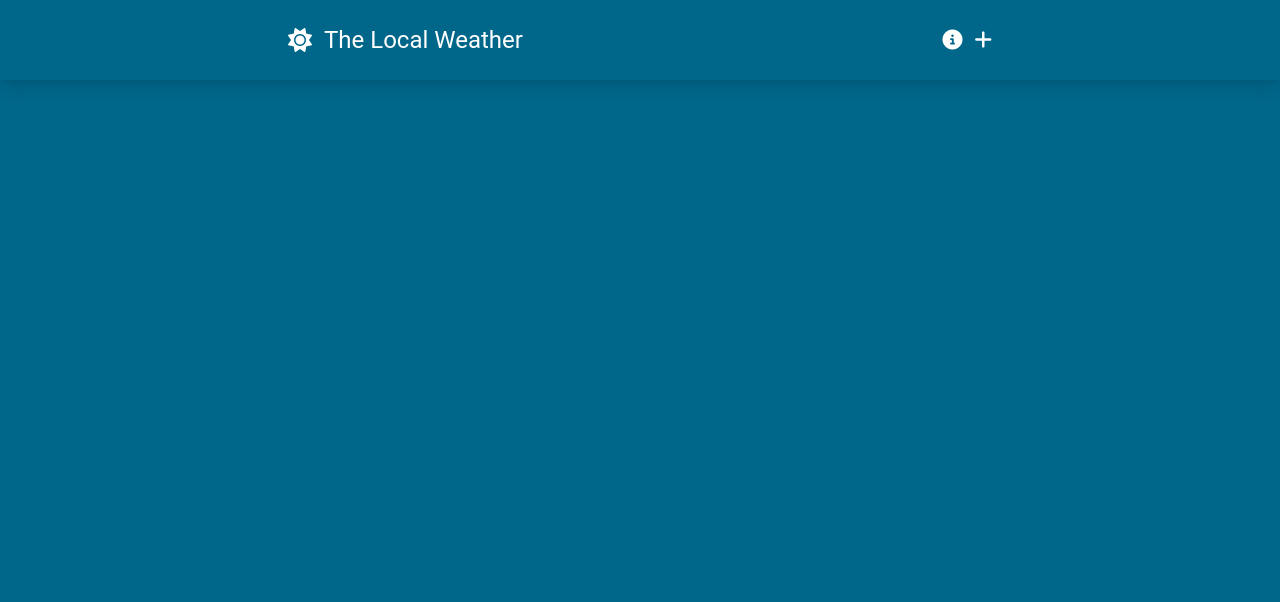
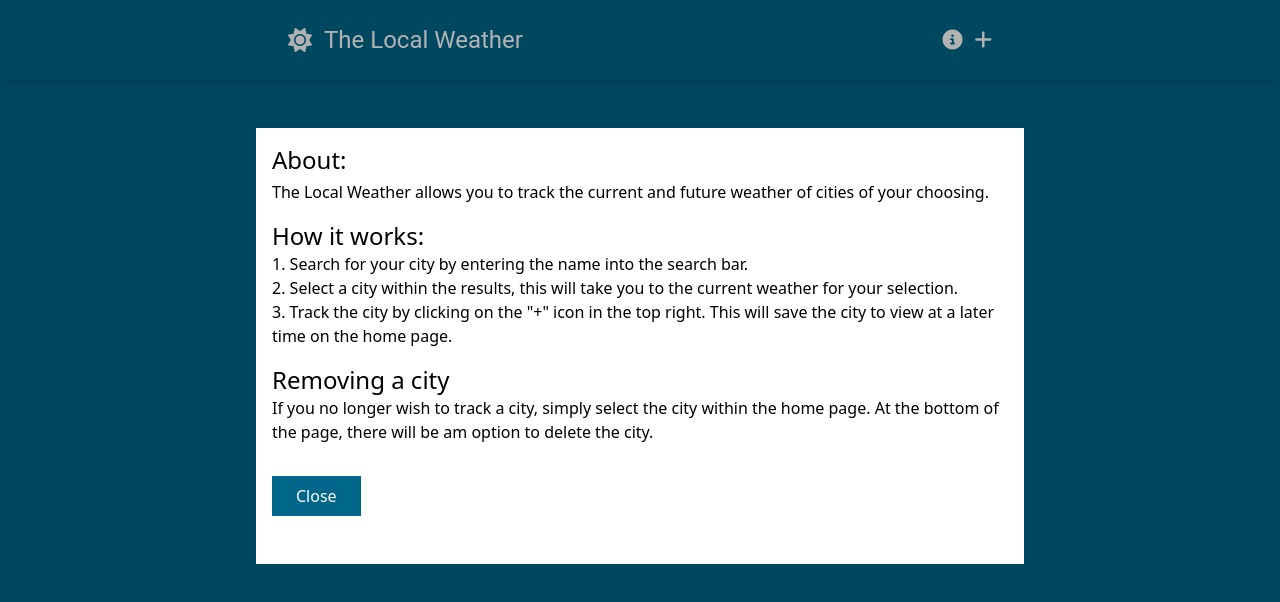
Before and after one commit to nickhuynhq/weather-vue, a Vue app: page / in a window 1280 px wide. Both pictures are taken after a click on the icon 952 px from the left and 40 px from the top of the page. Shown: the top 602 px of the page. Built offline with nearby package versions, Linux system fonts and the light colour scheme.

Commit message:
Complete information modal component

```diff
--- a/src/App.vue
+++ b/src/App.vue
@@ -9,3 +9,7 @@
   import {RouterView} from 'vue-router'
   import SiteNavigation from './components/SiteNavigation.vue'
 </script>
+
+<style lang="scss" scoped>
+
+</style>
--- /dev/null
+++ b/src/components/BaseModal.vue
@@ -0,0 +1,68 @@
+<template>
+    <!-- Use Teleport to place it at the top of your Body tag,
+        to avoid styling issues as your application grows -->
+  <Teleport to="body">
+    <Transition name="modal-outer">
+      <div
+        v-show="modalActive"
+        class="absolute w-full bg-black bg-opacity-30 h-screen top-0 left-0 flex justify-center px-8"
+      >
+        <Transition name="modal-inner">
+          <div
+            v-if="modalActive"
+            class="p-4 bg-white self-start mt-32 max-w-screen-md"
+          >
+            <slot />
+            <button
+              class="text-white my-8 bg-weather-primary py-2 px-6"
+              @click="$emit('close-modal')"
+            >
+              Close
+            </button>
+          </div>
+        </Transition>
+      </div>
+    </Transition>
+  </Teleport>
+</template>
+
+<script setup>
+defineEmits(["close-modal"]);
+defineProps({
+  modalActive: {
+    type: Boolean,
+    default: false,
+  },
+});
+</script>
+
+<style scoped>
+/* Control the duration of Outer modal entering and leaving transition */
+.modal-outer-enter-active,
+.modal-outer-leave-active {
+  transition: opacity 0.3s cubic-bezier(0.52, 0.02, 0.19, 1.02);
+}
+
+/* Fade in and fade out */
+.modal-outer-enter-from,
+.modal-outer-leave-to {
+  opacity: 0;
+}
+
+/* Control duration of Inner modal */
+.modal-inner-enter-active {
+  transition: all 0.3s cubic-bezier(0.52, 0.02, 0.19, 1.02) 0.15s;
+}
+.modal-inner-leave-active {
+  transition: all 0.3s cubic-bezier(0.52, 0.02, 0.19, 1.02);
+}
+
+/* Fade in and fade out */
+.modal-inner-enter-from {
+  opacity: 0;
+  transform: scale(0.8);
+}
+.modal-inner-leave-to {
+  transform: scale(0.8);
+}
+</style>
--- a/src/components/SiteNavigation.vue
+++ b/src/components/SiteNavigation.vue
@@ -20,15 +20,18 @@
 
       <div class="flex gap-3 flex-1 justify-end">
         <i
-          class="fa-solid fa-circle-info
+          class="
+            fa-solid fa-circle-info
             text-xl
             hover:text-weather-secondary
             duration-150
             cursor-pointer
           "
+          @click="toggleModal"
         />
         <i
-          class="fa-solid fa-plus
+          class="
+            fa-solid fa-plus
             text-xl
             hover:text-weather-secondary
             duration-150
@@ -36,10 +39,48 @@
           "
         />
       </div>
+
+      <BaseModal :modalActive="modalActive" @close-modal="toggleModal">
+        <div class="text-black">
+          <h1 class="text-2xl mb-1">About:</h1>
+          <p class="mb-4">
+            The Local Weather allows you to track the current and future weather
+            of cities of your choosing.
+          </p>
+          <h2 class="text-2xl">How it works:</h2>
+          <ol class="list-decimal list-inside mb-4">
+            <li>
+              Search for your city by entering the name into the search bar.
+            </li>
+            <li>
+              Select a city within the results, this will take you to the
+              current weather for your selection.
+            </li>
+            <li>
+              Track the city by clicking on the "+" icon in the top right. This
+              will save the city to view at a later time on the home page.
+            </li>
+          </ol>
+
+          <h2 class="text-2xl">Removing a city</h2>
+          <p>
+            If you no longer wish to track a city, simply select the city within
+            the home page. At the bottom of the page, there will be am option to
+            delete the city.
+          </p>
+        </div>
+      </BaseModal>
     </nav>
   </header>
 </template>
 
 <script setup>
-import { RouterLink } from "vue-router";
+    import { ref } from "vue";
+    import { RouterLink } from "vue-router";
+    import BaseModal from "./BaseModal.vue";
+
+    const modalActive = ref(null);
+    const toggleModal = () => {
+    modalActive.value = !modalActive.value;
+    };
 </script>
```
